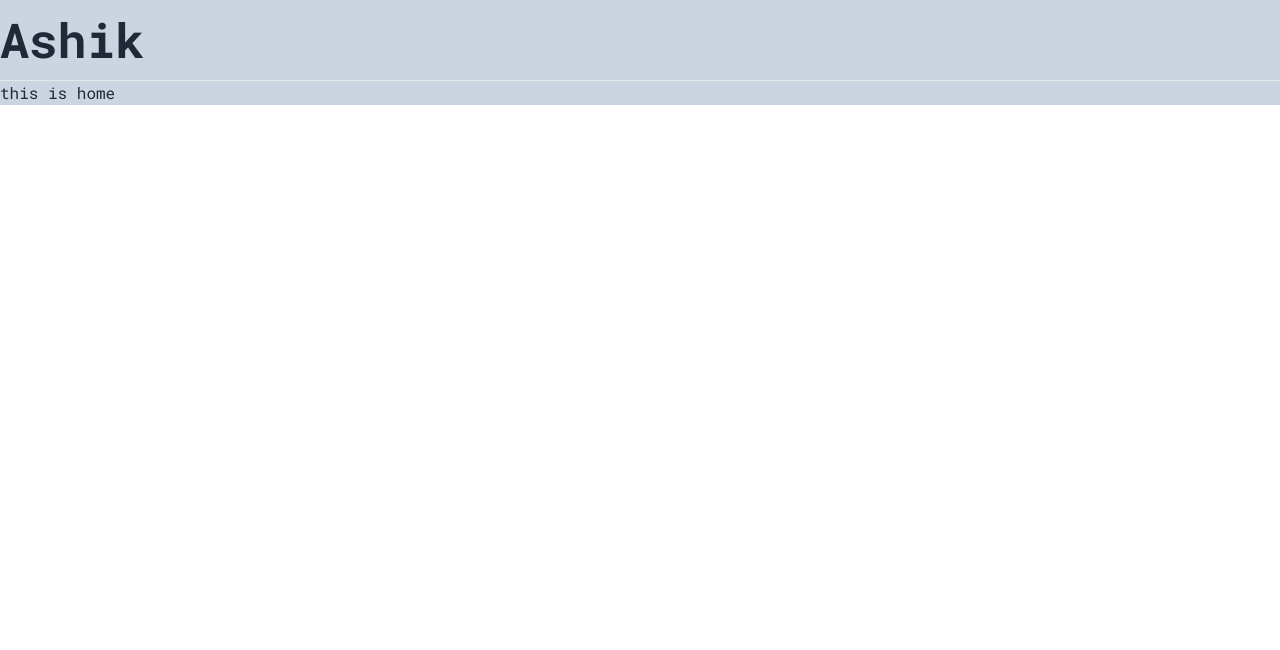
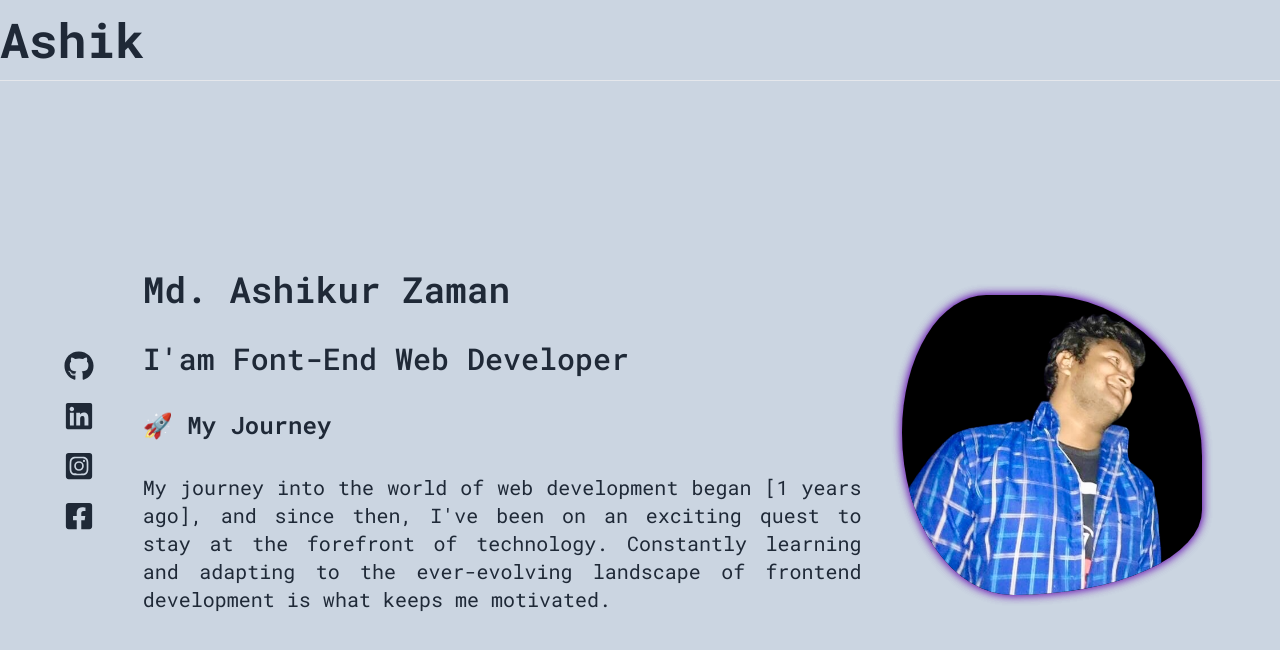
Before and after one commit to AshikurZaman01/portfolio-app, a React (Vite) app: page / in a window 1280 px wide. Shown: the top 650 px of the page. Built offline with nearby package versions, Linux system fonts and the light colour scheme.

Commit message:
add hero section

```diff
--- /dev/null
+++ b/src/Components/HomeComponets/Hero/Hero.jsx
@@ -0,0 +1,36 @@
+import { FaFacebookSquare, FaGithub, FaInstagramSquare, FaLinkedin } from "react-icons/fa";
+import { Link } from "react-router-dom";
+import "./hero.css";
+import img from "../../../assets/images/01.png";
+
+const Hero = () => {
+    return (
+        <div className="flex flex-col md:flex-row  justify-between items-center h-[90vh] gap-10 p-4">
+
+            <div className="md:w-[70%] order-2 md:order-1 text-center md:text-left ">
+                <div className="flex md:flex-row flex-col justify-between items-center">
+                    <div className="space-y-8 md:w-[85%] order-2">
+                        <h1 className="text-3xl md:text-4xl font-semibold">Md. Ashikur Zaman</h1>
+                        <h2 className="text-2xl md:text-3xl font-medium">I'am Font-End Web Developer</h2>
+                        <h4 className="text-xl md:text-2xl font-semibold">🚀 My Journey</h4>
+                        <p className="text-sm md:text-xl text-justify font-normal">My journey into the world of web development began [1 years ago], and since then, I've been on an exciting quest to stay at the forefront of technology. Constantly learning and adapting to the ever-evolving landscape of frontend development is what keeps me motivated.</p>
+                    </div>
+
+                    <div className="md:w-[15%] text-3xl flex flex-row  md:flex-col items-center gap-5 py-5 order-1">
+                        <span className="hover:shadow-black hover:shadow-md hover:rounded-full"><Link to={'/'}><FaGithub /></Link></span>
+                        <span className="hover:shadow-black hover:shadow-md hover:rounded-full"><Link to={'/'}><FaLinkedin /></Link></span>
+                        <span className="hover:shadow-black hover:shadow-md hover:rounded-full"><Link to={'/'}><FaInstagramSquare /></Link></span>
+                        <span className="hover:shadow-black hover:shadow-md hover:rounded-full"><Link to={'/'}><FaFacebookSquare /></Link></span>
+                    </div>
+                </div>
+            </div>
+
+            <div className="w-[30%] order-1 md:order-2">
+                <img className="w-[150px] h-[150px] rounded-full mt-2 md:w-[300px] md:h-[300px]" src={img} alt="" />
+            </div>
+
+        </div>
+    );
+};
+
+export default Hero;
--- /dev/null
+++ b/src/Components/HomeComponets/Hero/hero.css
@@ -0,0 +1,20 @@
+img {
+    background-size: cover;
+    background-color: black;
+    box-shadow: 0 0 10px rgba(128, 0, 128, 0.7), 0 0 10px rgba(0, 0, 255, 0.7), 0 0 10px rgba(255, 182, 193, 0.7);
+    animation: profile_animation 8s ease-in-out infinite 1s;
+}
+
+@keyframes profile_animation {
+    0% {
+        border-radius: 60% 40% 40% 70%/60% 30% 70% 40%;
+    }
+
+    50% {
+        border-radius: 30% 60% 70% 40%/50% 60% 30% 60%;
+    }
+
+    100% {
+        border-radius: 60% 40% 40% 70%/60% 30% 70% 40%;
+    }
+}
--- a/src/Components/HomeComponets/Home.jsx
+++ b/src/Components/HomeComponets/Home.jsx
@@ -1,8 +1,9 @@
+import Hero from "./Hero/Hero";
 
 const Home = () => {
     return (
         <div>
-            this is home
+            <Hero></Hero>
         </div>
     );
 };
--- a/src/Components/HomeComponets/Navbar/Navbar.jsx
+++ b/src/Components/HomeComponets/Navbar/Navbar.jsx
@@ -10,38 +10,36 @@ import { RiMenu2Fill } from "react-icons/ri";
 import { IoCloseCircleOutline } from "react-icons/io5";
 
 const Navbar = () => {
-    const [isMenuOpen, setMenuOpen] = useState(false);
+    const [isMenuOpen, setMenuOpen] = useState(true);
 
     const toggleMenu = () => {
         setMenuOpen(!isMenuOpen);
     };
 
     return (
-        <div>
-            <nav className={`flex flex-col md:flex-row justify-between items-center border-b py-4 ${isMenuOpen ? 'bg-gray-200' : ''}`}>
+        <nav className={`flex flex-col md:flex-row justify-between items-center border-b py-4`}>
             <div><Link className="text-5xl font-bold" to={'/'}>Ashik</Link></div>
 
             <button onClick={toggleMenu} className="md:hidden self-start mr-4 mt-4 text-3xl z-50">
-                    {isMenuOpen ? <IoCloseCircleOutline /> : <RiMenu2Fill />}
+                {isMenuOpen ? <RiMenu2Fill /> : <IoCloseCircleOutline />}
             </button>
 
-                <div className={`md:ml-auto ${isMenuOpen ? 'block' : 'hidden'}`}>
+            <div className={`md:ml-auto ${isMenuOpen ? 'hidden' : 'block'}`}>
                 <ul className="flex flex-col md:flex-row items-center gap-6 text-2xl font-semibold">
                     <li><Link className="flex justify-center items-center gap-2" to={'/'}><span><IoHomeOutline /></span>Home</Link></li>
 
-                        <li><Link className="flex justify-center items-center gap-2" to={'/'}><span><FaRegUser /></span>About</Link></li>
+                    <li><Link className="flex justify-center items-center gap-2" to={'/about'}><span><FaRegUser /></span>About</Link></li>
 
-                        <li><Link className="flex justify-center items-center gap-2" to={'/'}><span><CiStickyNote /></span>Skills</Link></li>
+                    <li><Link className="flex justify-center items-center gap-2" to={'/skills'}><span><CiStickyNote /></span>Skills</Link></li>
 
-                        <li><Link className="flex justify-center items-center gap-2" to={'/'}> <span><MdHomeRepairService /></span>Services</Link></li>
+                    <li><Link className="flex justify-center items-center gap-2" to={'/services'}> <span><MdHomeRepairService /></span>Services</Link></li>
 
-                        <li><Link className="flex justify-center items-center gap-2" to={'/'}> <span><CiPassport1 /></span> Portfolio</Link></li>
+                    <li><Link className="flex justify-center items-center gap-2" to={'/portfolio'}> <span><CiPassport1 /></span> Portfolio</Link></li>
 
-                        <li><Link className="flex justify-center items-center gap-2" to={'/'}> <span><MdOutlineContactMail /></span> Contact</Link></li>
+                    <li><Link className="flex justify-center items-center gap-2" to={'/contact'}> <span><MdOutlineContactMail /></span> Contact</Link></li>
                 </ul>
             </div>
         </nav>
-        </div>
     );
 };
 
```
Also changed, not shown: src/assets/images/01.png (added), src/assets/images/Firefly 20231211224753.png (added). Lines whose indentation alone changed are shown as unchanged.
